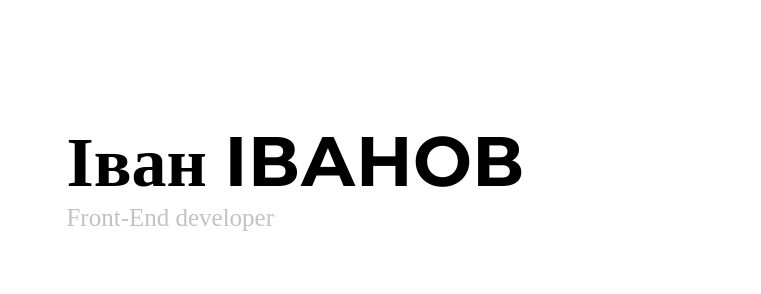
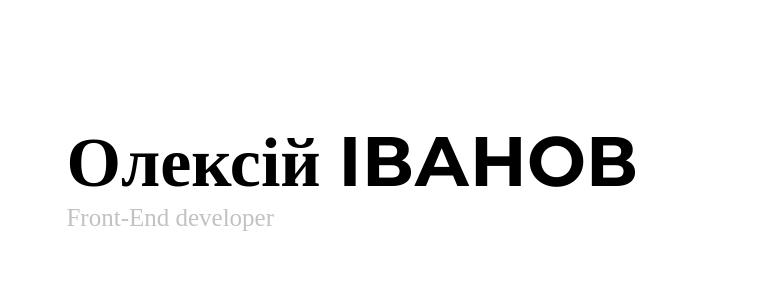
Before and after one commit to a-tatarenkov/resume, a plain HTML site: page index.html in a window 1280 px wide. Shown: the top 294 px of the page, 519-1280 px from the left. Drawn offline with Linux system fonts and the light colour scheme; a web font is replaced by a local one.

Commit message:
rename candidate

```diff
--- a/index.html
+++ b/index.html
@@ -62,7 +62,7 @@
         <div class="candidate-name">
             <img class="triangle" src="content/1%20CV/треугольник.png" alt="Triangle">
             <div class="right-content-inner">
-                <h1>Іван <span>ІВАНОВ</span></h1>
+                <h1>Олексій <span>ІВАНОВ</span></h1>
                 <p>Front-End developer</p>
             </div>
 
```
